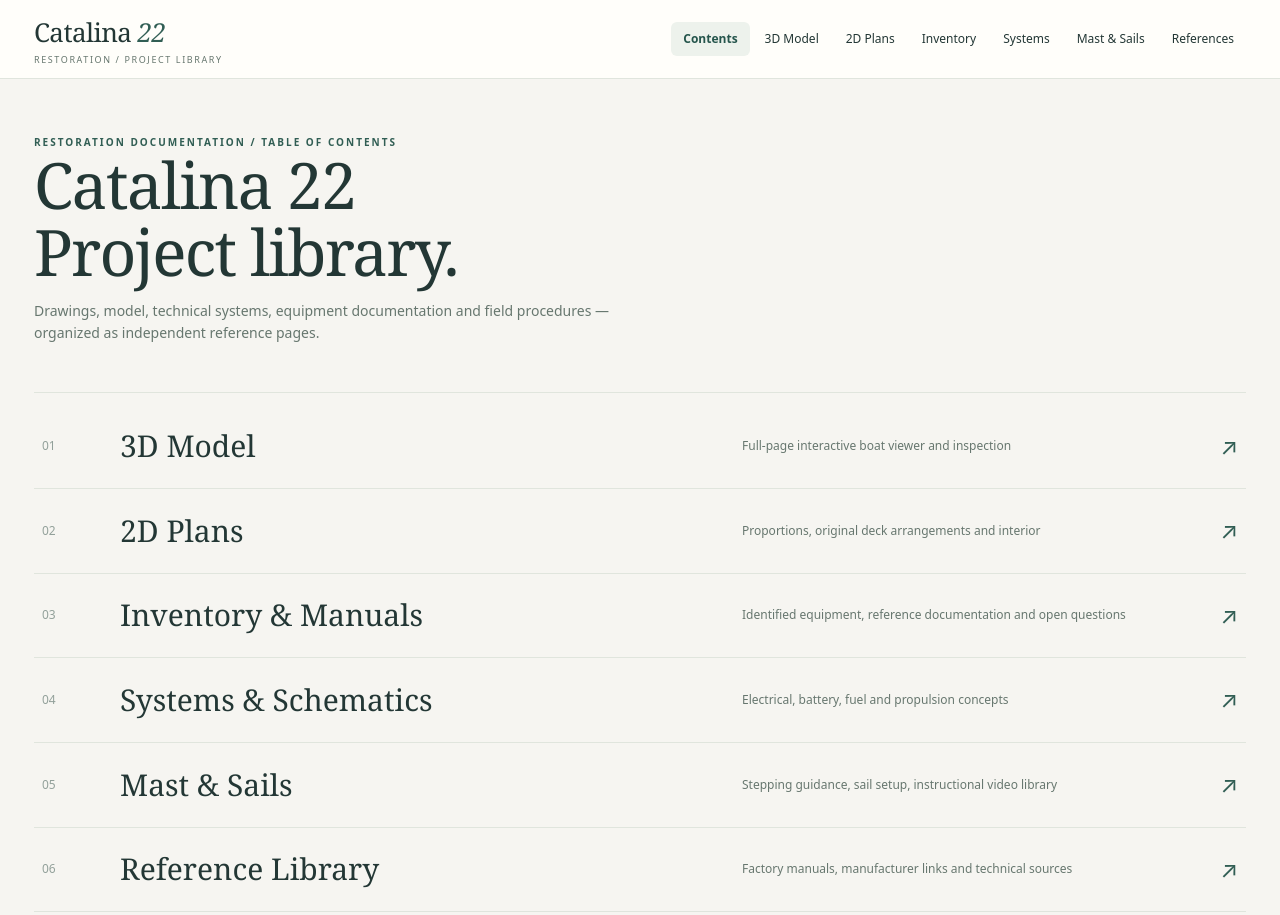
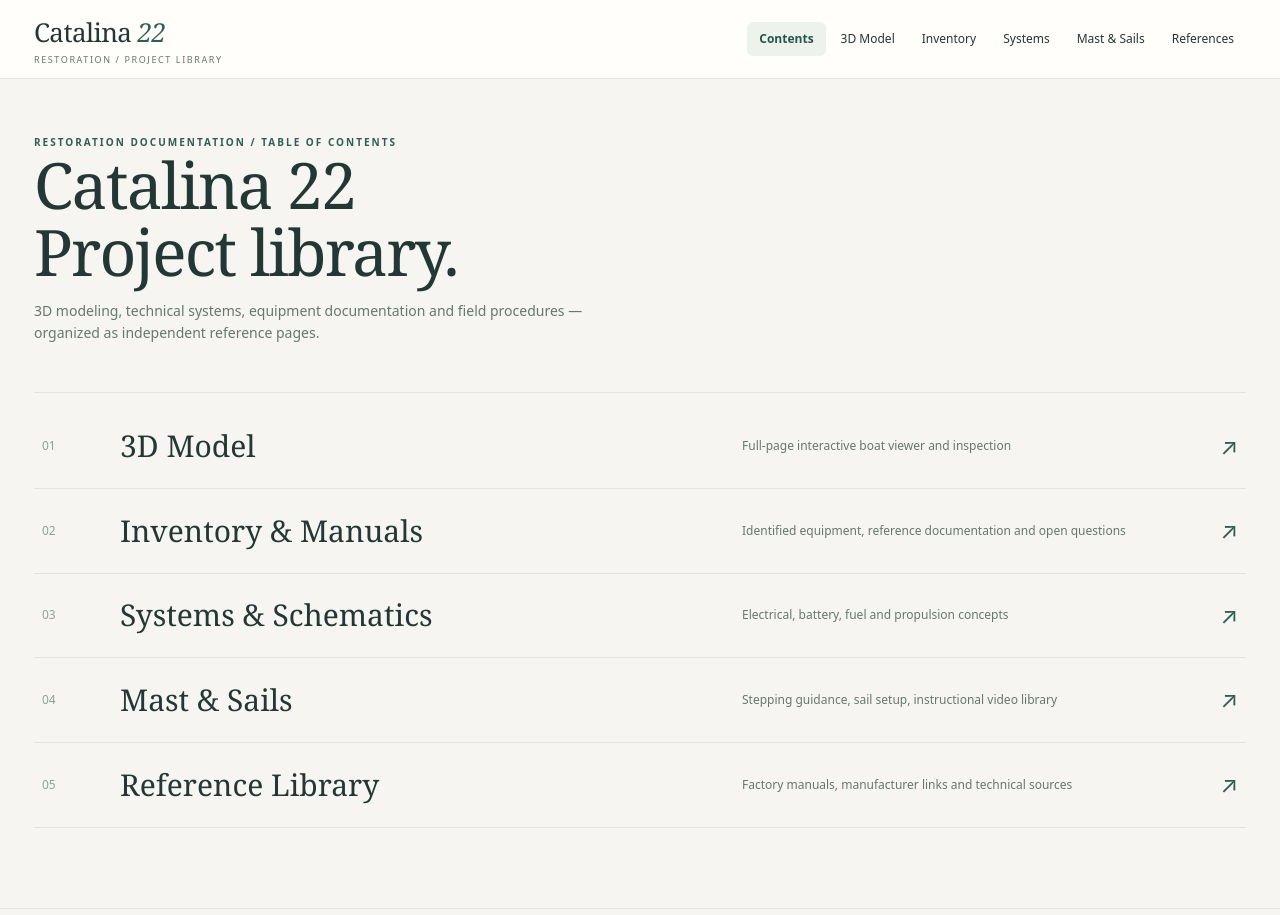
Before and after one commit to bayrp22/catalina22-model, a website: page dist/project/index.html in a window 1280 px wide. Shown: the top 915 px of the page. Drawn offline with Linux system fonts and the light colour scheme.

Commit message:
Remove retired 2D Plans navigation and table-of-contents entry

```diff
--- a/dist/project/index.html
+++ b/dist/project/index.html
@@ -1,12 +1,11 @@
 <!doctype html><html lang="en"><head><meta charset="utf-8"><meta name="viewport" content="width=device-width, initial-scale=1"><meta name="color-scheme" content="light"><title>Contents | Catalina 22 Restoration Library</title><link rel="stylesheet" href="/project/project.css"><meta name="description" content="Catalina 22 restoration project reference library"></head><body>
-<header><div class="shell top"><a href="/project/" class="brand">Catalina <em>22</em><small>Restoration / project library</small></a><nav class="nav" aria-label="Project pages"><a href="/project/" aria-current="page">Contents</a><a href="/" >3D Model</a><a href="/project/plans/" >2D Plans</a><a href="/project/inventory/" >Inventory</a><a href="/project/systems/" >Systems</a><a href="/project/rigging/" >Mast & Sails</a><a href="/project/references/" >References</a></nav></div></header>
-<main class="shell"><div class="toc-hero"><div class="eyebrow">Restoration documentation / Table of contents</div><h1 class="toc-title">Catalina 22<br>Project library.</h1><p>Drawings, model, technical systems, equipment documentation and field procedures — organized as independent reference pages.</p></div>
+<header><div class="shell top"><a href="/project/" class="brand">Catalina <em>22</em><small>Restoration / project library</small></a><nav class="nav" aria-label="Project pages"><a href="/project/" aria-current="page">Contents</a><a href="/" >3D Model</a><a href="/project/inventory/" >Inventory</a><a href="/project/systems/" >Systems</a><a href="/project/rigging/" >Mast & Sails</a><a href="/project/references/" >References</a></nav></div></header>
+<main class="shell"><div class="toc-hero"><div class="eyebrow">Restoration documentation / Table of contents</div><h1 class="toc-title">Catalina 22<br>Project library.</h1><p>3D modeling, technical systems, equipment documentation and field procedures — organized as independent reference pages.</p></div>
 <div class="toc" role="navigation" aria-label="Table of contents">
 <a class="toc-item" href="/"><span class="toc-num">01</span><span class="toc-name">3D Model</span><span class="toc-meta">Full-page interactive boat viewer and inspection</span><span class="toc-arrow" aria-hidden="true">↗</span></a>
-<a class="toc-item" href="/project/plans/"><span class="toc-num">02</span><span class="toc-name">2D Plans</span><span class="toc-meta">Proportions, original deck arrangements and interior</span><span class="toc-arrow" aria-hidden="true">↗</span></a>
-<a class="toc-item" href="/project/inventory/"><span class="toc-num">03</span><span class="toc-name">Inventory & Manuals</span><span class="toc-meta">Identified equipment, reference documentation and open questions</span><span class="toc-arrow" aria-hidden="true">↗</span></a>
-<a class="toc-item" href="/project/systems/"><span class="toc-num">04</span><span class="toc-name">Systems & Schematics</span><span class="toc-meta">Electrical, battery, fuel and propulsion concepts</span><span class="toc-arrow" aria-hidden="true">↗</span></a>
-<a class="toc-item" href="/project/rigging/"><span class="toc-num">05</span><span class="toc-name">Mast & Sails</span><span class="toc-meta">Stepping guidance, sail setup, instructional video library</span><span class="toc-arrow" aria-hidden="true">↗</span></a>
-<a class="toc-item" href="/project/references/"><span class="toc-num">06</span><span class="toc-name">Reference Library</span><span class="toc-meta">Factory manuals, manufacturer links and technical sources</span><span class="toc-arrow" aria-hidden="true">↗</span></a>
+<a class="toc-item" href="/project/inventory/"><span class="toc-num">02</span><span class="toc-name">Inventory & Manuals</span><span class="toc-meta">Identified equipment, reference documentation and open questions</span><span class="toc-arrow" aria-hidden="true">↗</span></a>
+<a class="toc-item" href="/project/systems/"><span class="toc-num">03</span><span class="toc-name">Systems & Schematics</span><span class="toc-meta">Electrical, battery, fuel and propulsion concepts</span><span class="toc-arrow" aria-hidden="true">↗</span></a>
+<a class="toc-item" href="/project/rigging/"><span class="toc-num">04</span><span class="toc-name">Mast & Sails</span><span class="toc-meta">Stepping guidance, sail setup, instructional video library</span><span class="toc-arrow" aria-hidden="true">↗</span></a>
+<a class="toc-item" href="/project/references/"><span class="toc-num">05</span><span class="toc-name">Reference Library</span><span class="toc-meta">Factory manuals, manufacturer links and technical sources</span><span class="toc-arrow" aria-hidden="true">↗</span></a>
 </div></main>
 <footer><div class="shell">CATALINA 22 / OWNER REFERENCE LIBRARY · Factory documents are historic reference. Unmeasured installations and renovations are provisional.</div></footer><script src="/project/project.js" defer></script></body></html>
```
